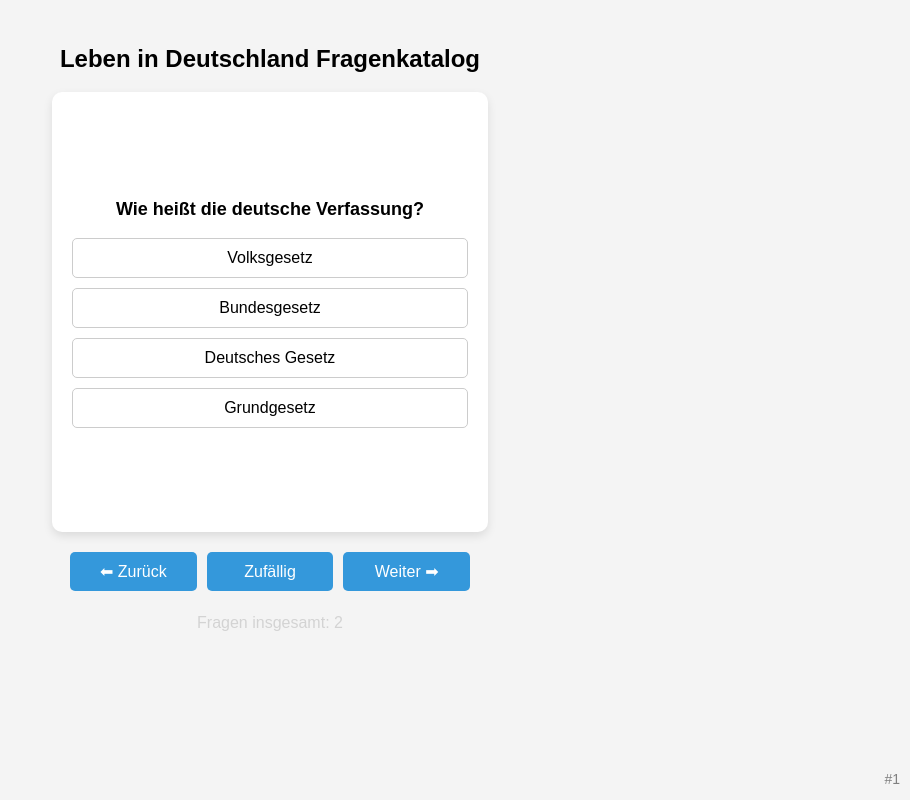
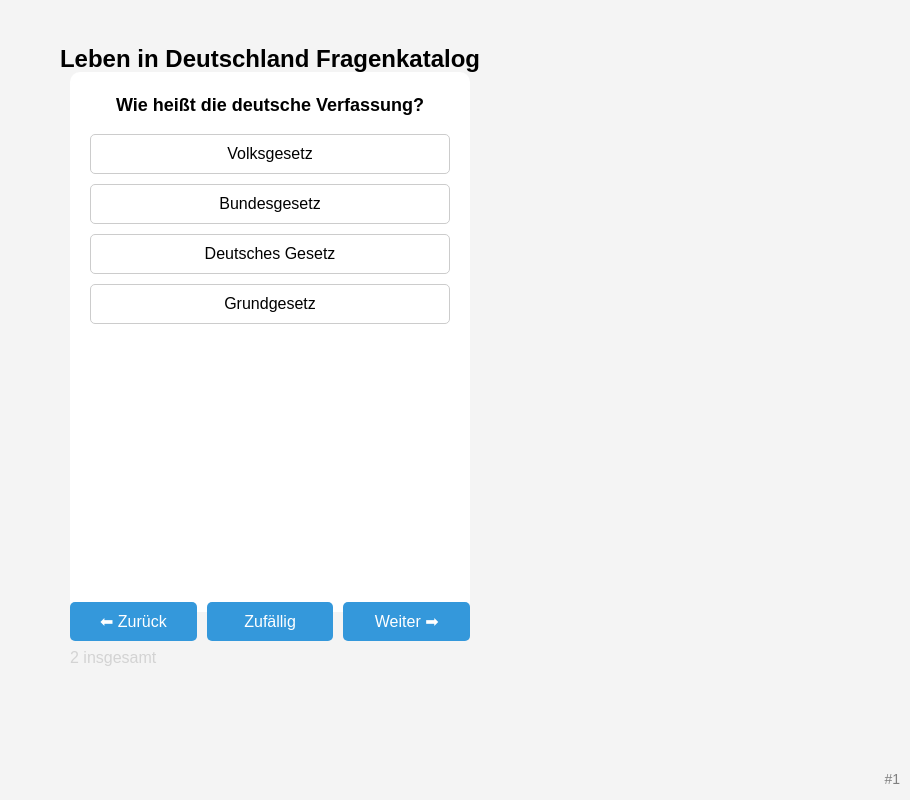
Before and after one commit to roieshalom/BETU, a React (Vite) app in the folder my-project/: page / in a window 1280 px wide. Shown: the whole page, without its empty margins (370-1280 px from the left). Built offline with nearby package versions, Linux system fonts and the light colour scheme.

Commit message:
Fixed question number and total alignment below buttons

```diff
--- a/my-project/src/App.jsx
+++ b/my-project/src/App.jsx
@@ -57,8 +57,8 @@ const App = () => {
         <div className="wrapper">
             <h1 className="page-title">Leben in Deutschland Fragenkatalog</h1>
 
-            <div className="container">
-                <div className="flashcard">
+            <div className="flashcard-container" style={{ width: "400px", height: "500px", display: "flex", alignItems: "center", justifyContent: "center" }}>
+                <div className="flashcard" style={{ width: "100%", height: "100%", display: "flex", flexDirection: "column", justifyContent: "flex-start" }}>
                     <div className="question">{currentQuestion.question}</div>
                     <div className="options">
                         {currentQuestion.options.map((option, index) => (
@@ -81,16 +81,18 @@ const App = () => {
                         ))}
                     </div>
                 </div>
-                <div className="question-number">#{currentIndex + 1}</div>
             </div>
 
-            <div className="controls">
+            <div className="controls" style={{ marginTop: "10px" }}>
                 <button onClick={prevQuestion}>⬅ Zurück</button>
                 <button onClick={randomQuestion}>Zufällig</button>
                 <button onClick={nextQuestion}>Weiter ➡</button>
             </div>
 
-            <div className="question-count" style={{ color: "lightgray", marginTop: "20px" }}>Fragen insgesamt: {questions.length}</div>
+            <div className="question-info" style={{ display: "flex", justifyContent: "space-between", width: "400px", marginTop: "5px", textAlign: "center" }}>
+                <div className="question-number" style={{ textAlign: "left" }}>#{currentIndex + 1}</div>
+                <div className="question-count" style={{ color: "lightgray", textAlign: "right" }}>{questions.length} insgesamt</div>
+            </div>
         </div>
     );
 };
```
